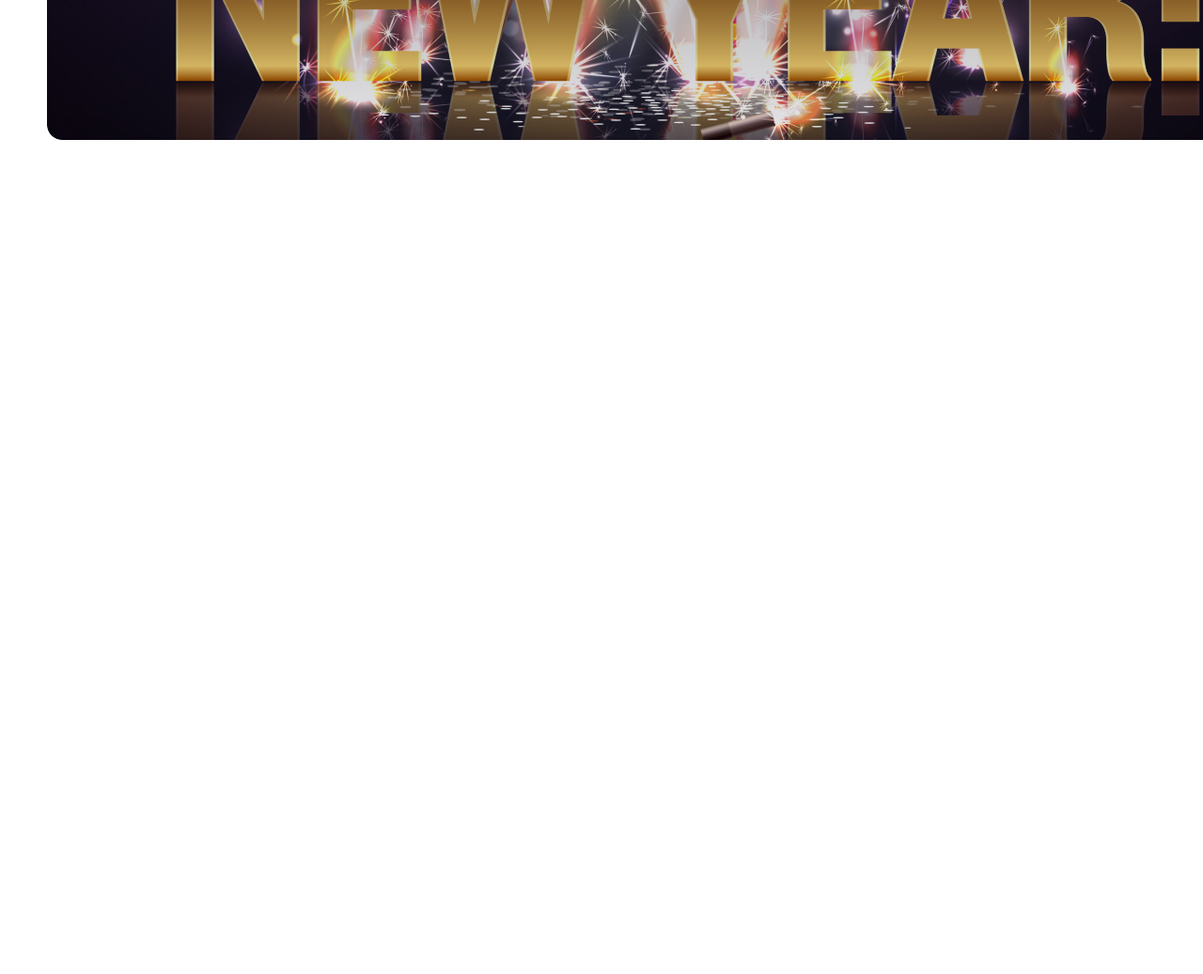
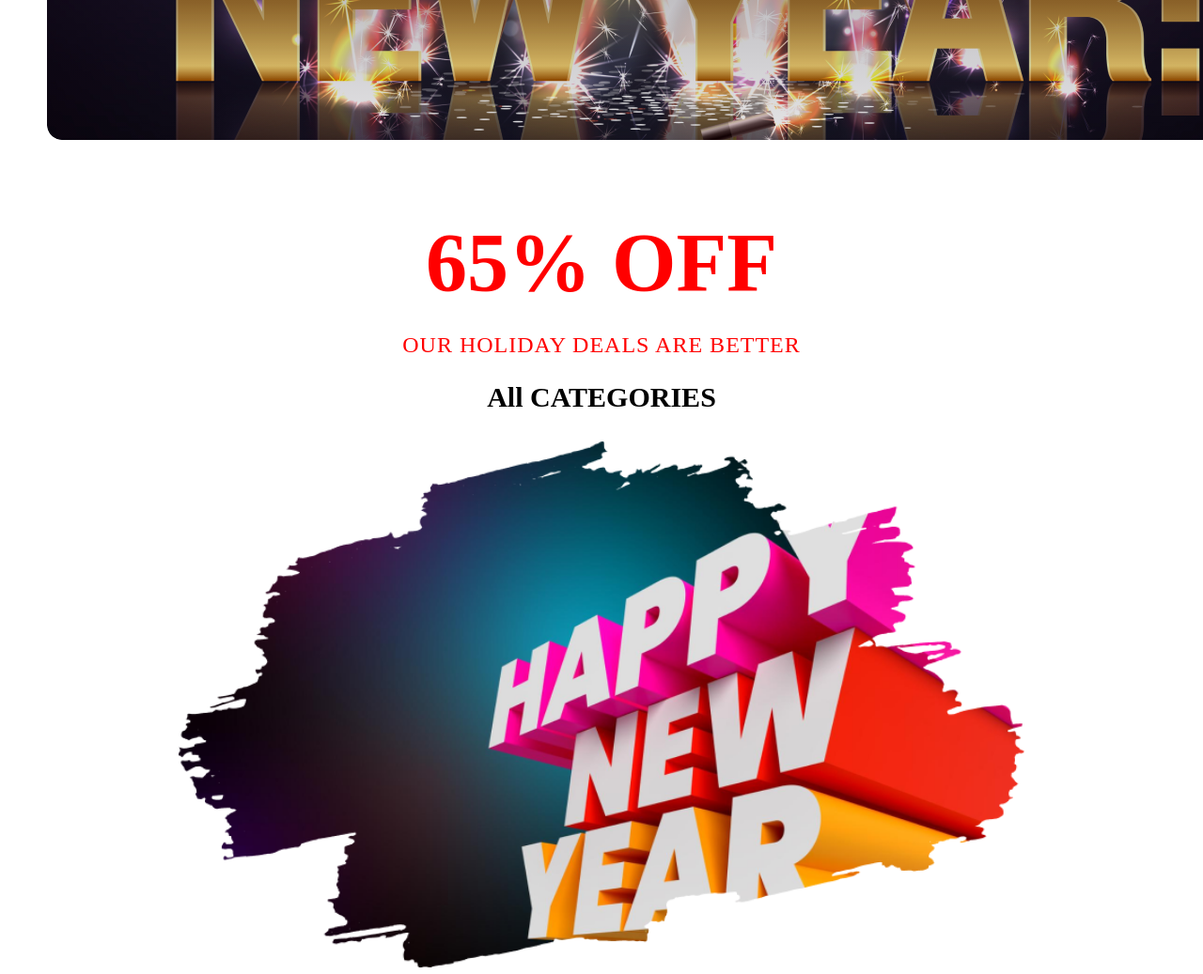
Before and after one commit to Robo9nine/new-year-offer, a plain HTML site: page index.html in a window 1280 px wide. Shown: the part 501-1538 px from the top of the page at 94% size. Before the commit the page ends 800 px from the top, so only its background shows below. Drawn offline with nearby package versions, Linux system fonts and the light colour scheme.

Commit message:
Added main section

```diff
--- a/index.html
+++ b/index.html
@@ -10,7 +10,7 @@
     <title>New Year Banner</title>
 </head>
 <body>
-    <header>
+    <header class="open-sans-uniquifier">
         <div class="banner">
             <div class="text-container">
                 <p class="small-text">Happy New Year</p>
@@ -20,7 +20,14 @@
         </div>
     </header>
     <main>
-
+        <section class="offer-section">
+            <h1 class="discount">65% OFF</h1>
+            <p class="deal-text">OUR HOLIDAY DEALS ARE BETTER</p>
+            <h2 class="category">All CATEGORIES</h2>
+            <div class="offer-image">
+                <img src="images/New Year Photo.png" alt="Happy New Year">
+            </div>
+        </section>
     </main>
     <footer>
 
--- a/style/style.css
+++ b/style/style.css
@@ -1,4 +1,4 @@
-.open-sans-normal {
+.open-sans-uniquifier {
   font-family: "Open Sans", sans-serif;
   font-optical-sizing: auto;
   font-style: normal;
@@ -15,7 +15,7 @@ body {
   width: 1320px;
   height: 600px;
   background: linear-gradient(180deg, rgba(7, 2, 17, 0.7), rgba(7, 2, 17, 0.1)),
-              url('../images/Banner Image.png');
+  url('../images/Banner Image.png');
   background-size: cover;
   background-position: center;
   border-radius: 16px;
@@ -48,3 +48,28 @@ body {
   margin: 0;
   font-weight: bold;
 }
+.offer-section{
+    text-align: center;
+    margin: 80px 0;
+}
+.discount{
+    color: #ff0000;;
+    font-size: 88px;
+    margin-bottom: 10px;
+    font-weight: 800;
+}
+.deal-text{
+    color: #ff0000;
+    font-size: 24px;
+    letter-spacing: 1px;
+    margin-bottom: 10px;
+}
+.category{
+    color: #000000;
+    font-size: 30px;
+    font-weight: 700;
+    margin-bottom: 30px;
+}
+.offer-image img{
+    width: 900px;
+}
```
